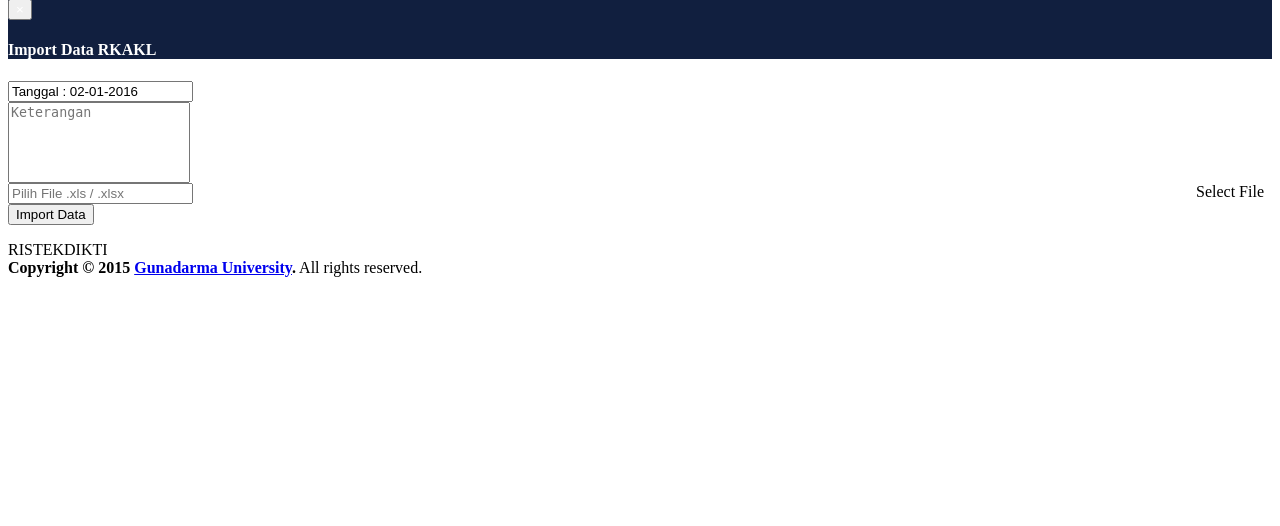
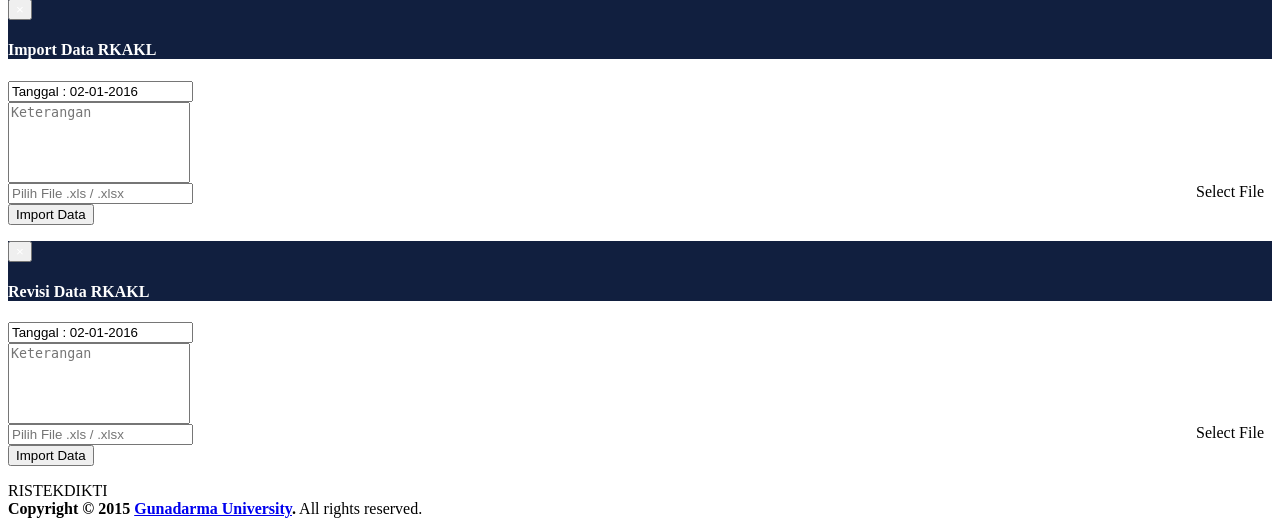
Before and after one commit to datadigicore/siprisdik, a PHP site: the page made by view/content/rkakl.php in a window 1280 px wide. Shown: the part 1269-1795 px from the top of the page. Before the commit the page ends 1546 px from the top, so only its background shows below. Run offline with PHP 8.4, Linux system fonts and the light colour scheme; the visitor is signed in with stand-in values (Sample User, id 1); the template is opened without the code that fills it: most values are stand-ins (such as "Sample title", 1, 10 or a date in 2020).

Commit message:
Create Insert & Clear RKAKL Full

```diff
--- a/view/content/rkakl.php
+++ b/view/content/rkakl.php
@@ -65,6 +65,35 @@
     </div>
   </div>
 </div>
+<div class="modal fade" id="editModal">
+  <div class="modal-dialog">
+    <div class="modal-content">
+      <form action="<?php echo $url_rewrite;?>process/rkakl/revisi" method="POST" enctype="multipart/form-data">
+        <div class="modal-header" style="background-color:#111F3F !important; color:white;">
+          <button type="button" class="close" data-dismiss="modal" aria-label="Close">
+            <span aria-hidden="true" style="color:white">×</span></button>
+          <h4 class="modal-title">Revisi Data RKAKL</h4>
+        </div>
+        <div class="modal-body">
+          <div class="form-group">
+            <input type="text" class="form-control" id="tglimport" name="tglimport" placeholder="Tanggal Import" value="<?php echo 'Tanggal : '.(date("d-m-Y"));?>" readonly>
+          </div>
+          <div class="form-group">
+            <textarea rows="5" type="text" class="form-control" id="keterangan" name="keterangan" placeholder="Keterangan" style="resize:none;" required></textarea>
+          </div>
+          <div class="form-group">
+            <input type="file" id="fileimport" name="fileimport" style="display:none;">
+            <a id="selectbtn" class="btn btn-flat btn-primary" style="position:absolute;right:16px;">Select File</a>
+            <input type="text" id="filename" class="form-control" placeholder="Pilih File .xls / .xlsx" readonly>
+          </div>
+        </div>
+        <div class="modal-footer">
+          <button type="submit" class="btn btn-flat btn-success">Import Data</button>
+        </div>
+      </form>
+    </div>
+  </div>
+</div>
 <script>
   $(function () {
     $('#selectbtn').click(function () {
@@ -95,8 +124,8 @@
         {"orderable": false,
          "data": null,
          "defaultContent":  '<div class="text-center">'+
-                              '<a style="margin:0 2px;" id="btn-edt" href="#editModal" class="btn btn-flat btn-success btn-sm" data-toggle="modal"><i class="fa fa-edit"></i> Edit</a>'+
-                              '<a style="margin:0 2px;" id="btn-del" href="#modal-deleteProject" class="open-deleteProject btn btn-flat btn-danger btn-sm" data-toggle="modal"><i class="fa fa-trash-o"></i> Hapus</a>'+
+                              '<a style="margin:0 2px;" id="btn-viw" href="#viewFile" class="btn btn-flat btn-primary btn-sm" data-toggle="modal"><i class="fa fa-file-text-o"></i> View</a>'+
+                              '<a style="margin:0 2px;" id="btn-edt" href="#editModal" class="btn btn-flat btn-success btn-sm" data-toggle="modal"><i class="fa fa-edit"></i> Revisi</a>'+
                             '</div>',
          "targets": 6 }
       ],
```
Also changed, not shown: core/rkakl/proses_rkakl.php (+16 -4 lines), model/modelRkakl.php (+22 -18 lines).
